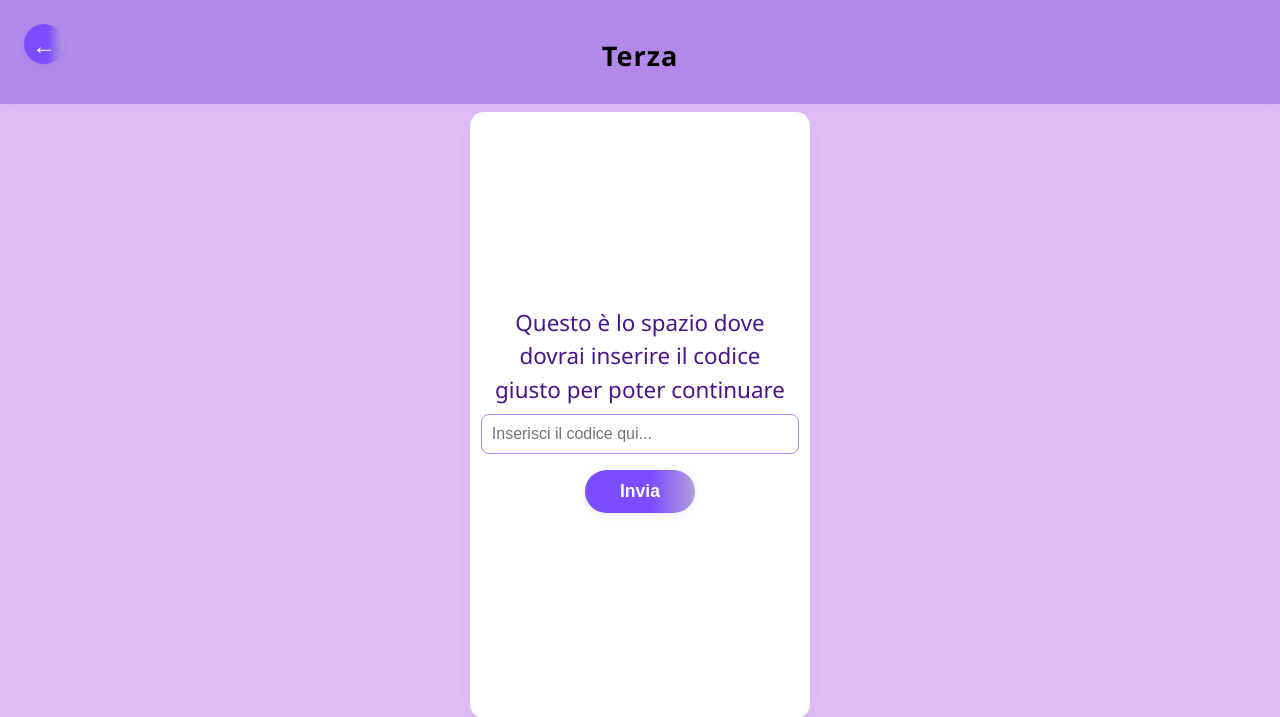
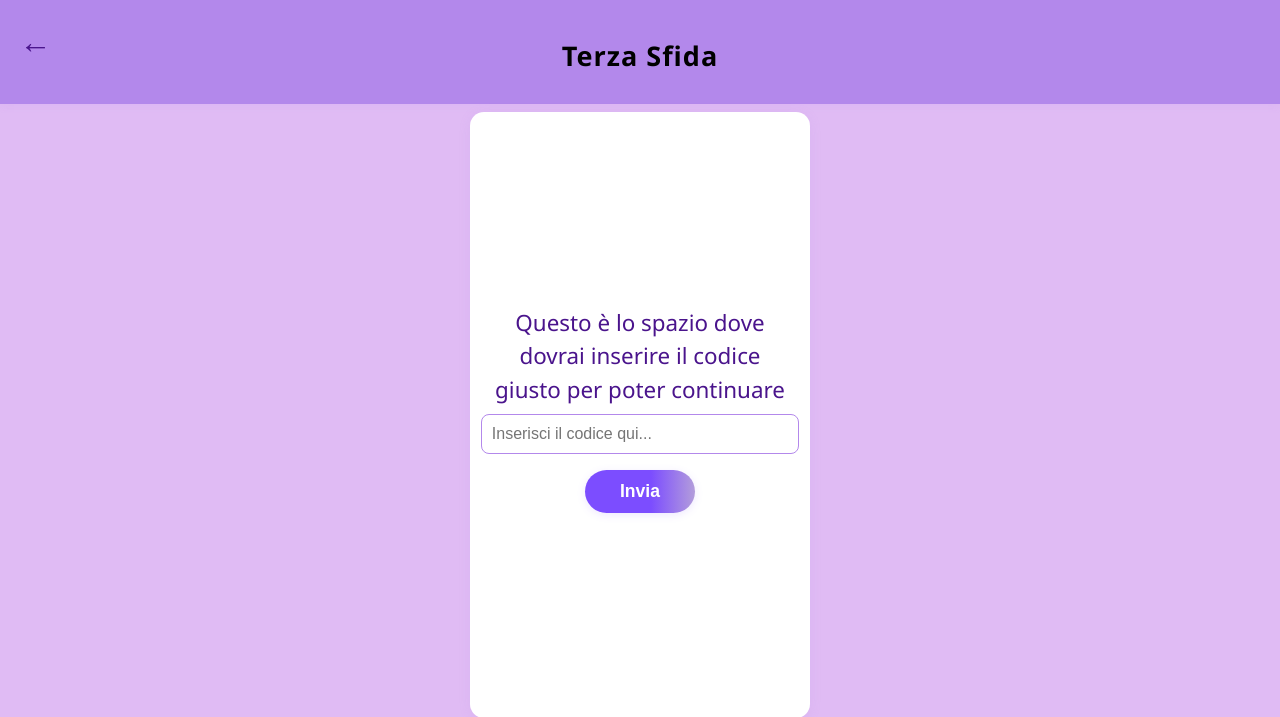
Before and after one commit to valentina-its/Aurorina, a Flask app: page /TerzaSfida2 in a window 1280 px wide. Shown: the top 717 px of the page. Run offline with Flask 3, Linux system fonts and the light colour scheme.

Commit message:
messo a posto la freccia, ora un po' più carina

```diff
--- a/app/static/css/style.css
+++ b/app/static/css/style.css
@@ -152,30 +152,21 @@ footer {
 }
 .back-button {
     position: absolute;
-    left: 1.5rem;
-    top: 1.5rem;
+    left: 1.2rem;
+    top: 1.2rem;
     text-decoration: none;
     z-index: 10;
 }
 
 .back-arrow {
-    width: 40px;
-    height: 40px;
-    background: linear-gradient(90deg, #7c4dff 60%, #b39ddb 100%);
-    border-radius: 50%;
-    display: flex;
-    align-items: center;
-    justify-content: center;
-    color: white;
-    font-size: 1.5rem;
+    color: #4a148c;
+    font-size: 2rem;
     transition: all 0.3s ease;
-    box-shadow: 0 2px 8px rgba(124,77,255,0.13);
 }
 
 .back-arrow:hover {
-    transform: scale(1.1);
-    background: linear-gradient(90deg, #b39ddb 0%, #7c4dff 100%);
-    box-shadow: 0 4px 8px rgba(124,77,255,0.3);
+    transform: scale(1.2);
+    color: #7c4dff;
 }
 .arrow {
     display: inline-block;
--- a/app/templates/secondaSfida.html
+++ b/app/templates/secondaSfida.html
@@ -15,7 +15,7 @@
         <p>
             Bene, ora che ho testato le tue <strong>super capacità</strong> in economia aziendale ora ti devi recare dove proprio questa materia ci ha fatto sclerare per bene.<br>
             <br>Dopo che ti sarai recata lì, dovrai cercare <strong>un indizio</strong>, fai però attenzione agli <i>indizi sbagliati!</i><br>
-            Ogni volta che me ne darai uno sbagliato, dovrai seguire le indicazioni che ti fornirà.
+            Ogni volta che me ne troverai uno sbagliato, dovrai seguire le indicazioni che ti fornirà.
         </p>
     </main>
     <footer>
--- a/app/templates/terzaSfida2.html
+++ b/app/templates/terzaSfida2.html
@@ -11,9 +11,9 @@
     <body>
         <header>
             <a href="{{ url_for('sfide.terza_sfida') }}" class="back-button">
-                <div class="back-arrow">&#8592;</div>
+                <div class="back-arrow">←</div>
             </a>
-            <h1>Terza</h1>
+            <h1>Terza Sfida</h1>
         </header>
         <main>
             <p>
```
